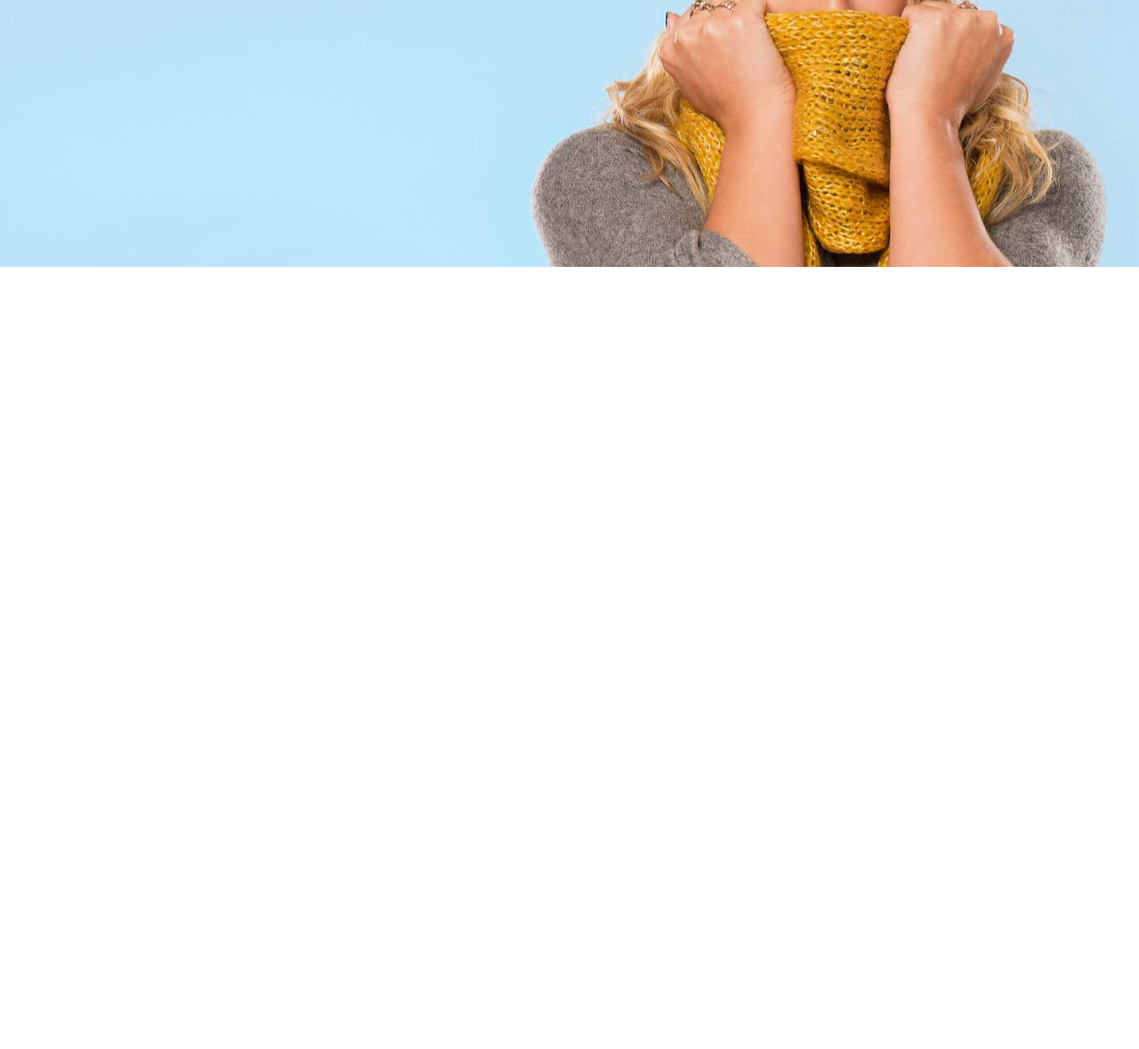
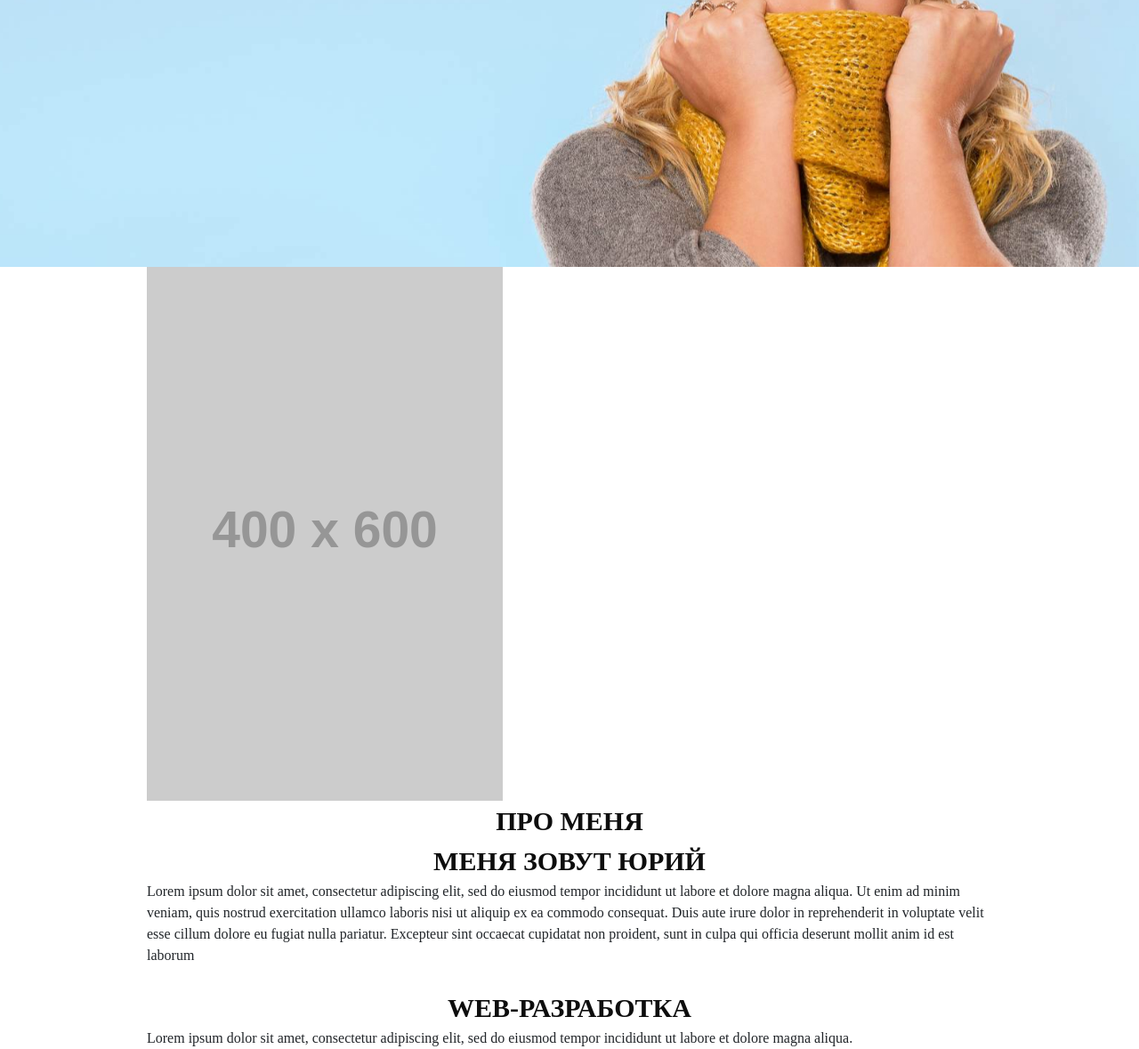
Before and after one commit to yrzilla/Portfolio, a website: page src/index.html in a window 1280 px wide. Shown: the part 8378-9557 px from the top of the page at 89% size. Before the commit the page ends 8678 px from the top, so only its background shows below. Drawn offline with Linux system fonts and the light colour scheme; placeholder pictures from the web are drawn by us; a web font is replaced by a local one.

Commit message:
Добавляю второй блок

```diff
--- a/src/index.html
+++ b/src/index.html
@@ -70,6 +70,26 @@
             </div>
         </div>
     </section>
+
+    <section class="about">
+        <div class="container">
+            <img class="about__image" src="https://via.placeholder.com/400x600" alt="me">
+            <div class="about__wrap">
+                <div class="title title_fz16">Про меня</div>
+                <div class="title">Меня зовут Юрий</div>
+                <div class="about__descr">Lorem ipsum dolor sit amet, consectetur adipiscing elit, sed do eiusmod tempor incididunt ut labore et dolore magna aliqua. Ut enim ad minim veniam, quis nostrud exercitation ullamco laboris nisi ut aliquip ex ea commodo consequat. Duis aute irure dolor in reprehenderit in voluptate velit esse cillum dolore eu fugiat nulla pariatur. Excepteur sint occaecat cupidatat non proident, sunt in culpa qui officia deserunt mollit anim id est laborum</div>
+            </div>
+            <div class="about__skills">
+                <div class="about__item">
+                    <img src="" alt="">
+                    <div class="title title_fz14">Web-разработка</div>
+                    <div class="about__text">Lorem ipsum dolor sit amet, consectetur adipiscing elit, sed do eiusmod tempor incididunt ut labore et dolore magna aliqua.</div>
+                </div>
+            </div>
+
+
+        </div>
+    </section>
     <script src="js/script.js"></script>
 </body>
 </html>
```
Also changed, not shown: src/icons/about/mobile.svg (added), src/icons/about/web.svg (added).
